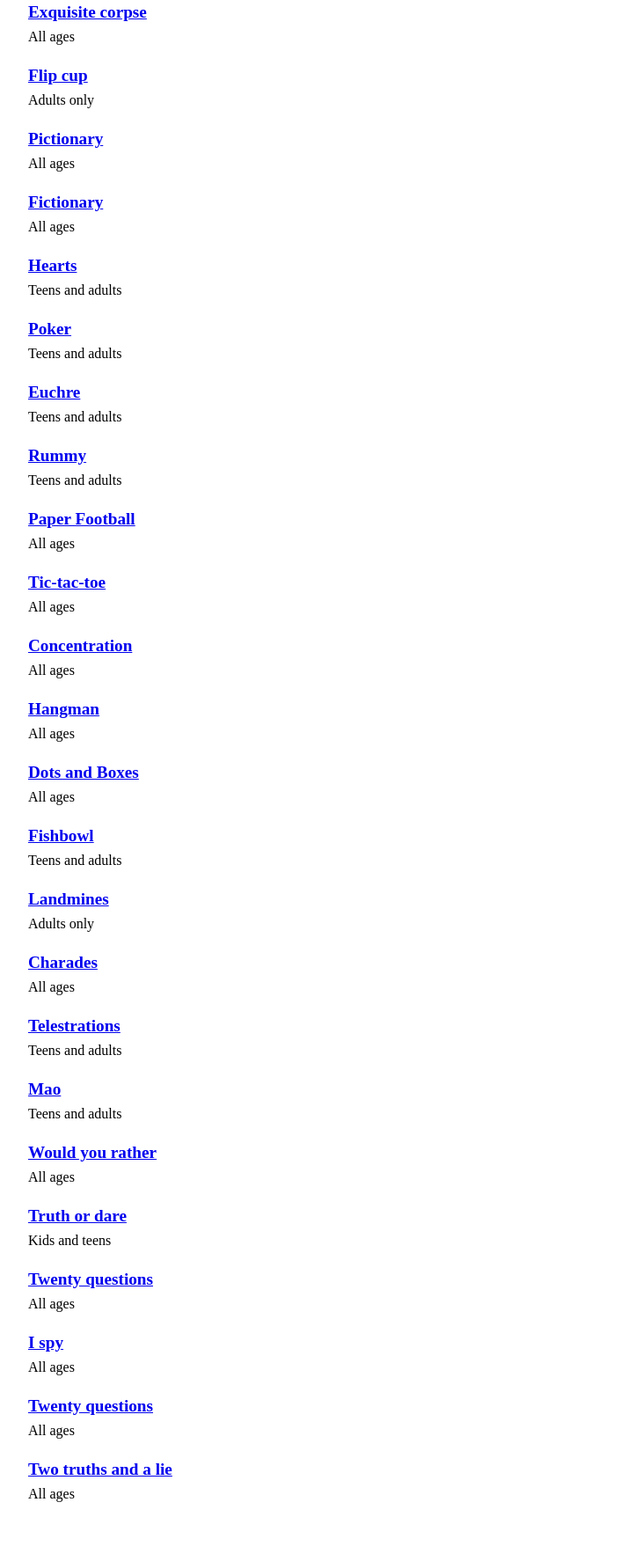
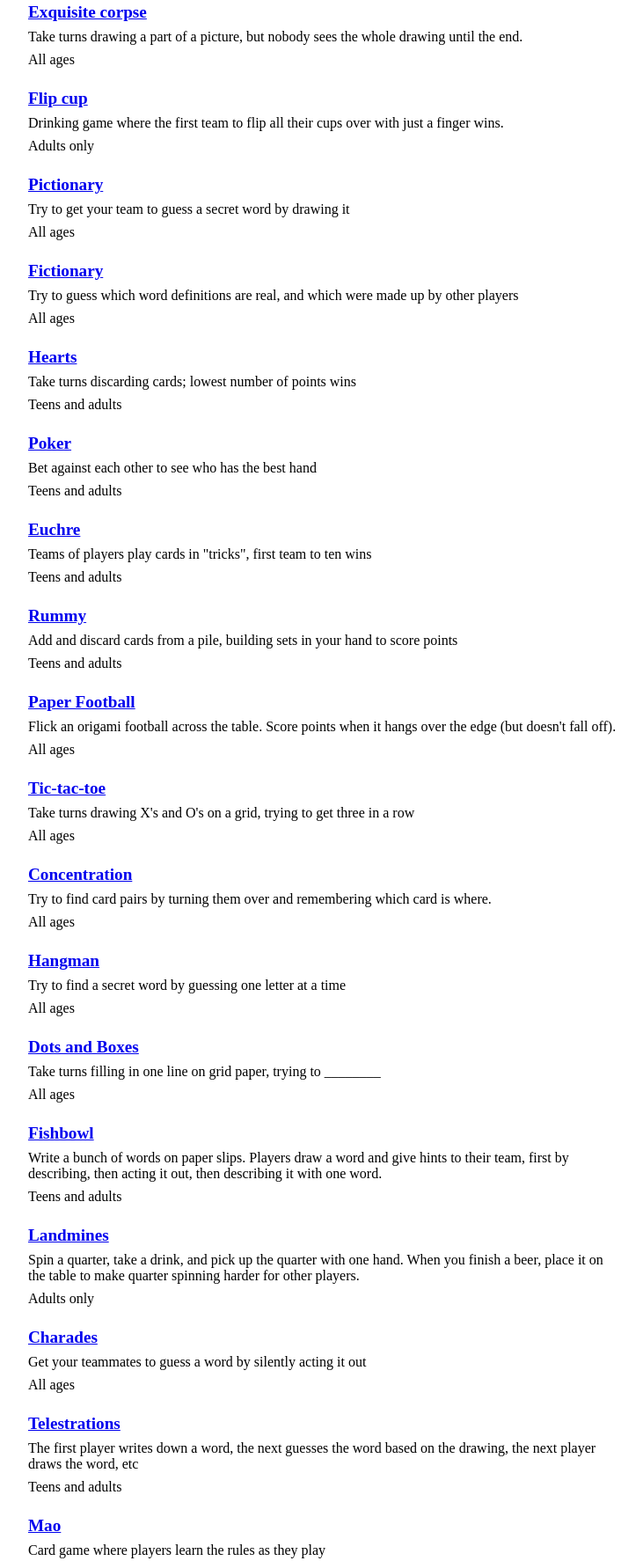
Before and after one commit to sampl/homespun-games, a website: page public/index.html in a window 1280 px wide. Shown: the part 168-1942 px from the top of the page at 88% size, without its empty margins (0-731 px from the left). Drawn offline with Linux system fonts and the light colour scheme.

Commit message:
add game descriptions

```diff
--- a/public/index.html
+++ b/public/index.html
@@ -17,144 +17,161 @@
         <h2>
           <a href="https://en.wikipedia.org/wiki/Exquisite_corpse" target="_blank">Exquisite corpse</a>
         </h2>
+        <p class="summary">Take turns drawing a part of a picture, but nobody sees the whole drawing until the end.</p>
         <p class="ages">All ages</p>
       </div>
       <div class="game">
         <h2>
           <a href="https://en.wikipedia.org/wiki/Flip_cup" target="_blank">Flip cup</a>
         </h2>
+        <p class="summary">Drinking game where the first team to flip all their cups over with just a finger wins.</p>
         <p class="ages">Adults only</p>
       </div>
       <div class="game">
         <h2>
           <a href="https://en.wikipedia.org/wiki/Pictionary" target="_blank">Pictionary</a>
         </h2>
+        <p class="summary">Try to get your team to guess a secret word by drawing it</p>
         <p class="ages">All ages</p>
       </div>
       <div class="game">
         <h2>
           <a href="https://en.wikipedia.org/wiki/Fictionary" target="_blank">Fictionary</a>
         </h2>
+        <p class="summary">Try to guess which word definitions are real, and which were made up by other players</p>
         <p class="ages">All ages</p>
       </div>
       <div class="game">
         <h2>
           <a href="https://en.wikipedia.org/wiki/Hearts" target="_blank">Hearts</a>
         </h2>
+        <p class="summary">Take turns discarding cards; lowest number of points wins</p>
         <p class="ages">Teens and adults</p>
       </div>
       <div class="game">
         <h2>
           <a href="https://en.wikipedia.org/wiki/Poker" target="_blank">Poker</a>
         </h2>
+        <p class="summary">Bet against each other to see who has the best hand</p>
         <p class="ages">Teens and adults</p>
       </div>
       <div class="game">
         <h2>
           <a href="https://en.wikipedia.org/wiki/Euchre" target="_blank">Euchre</a>
         </h2>
+        <p class="summary">Teams of players play cards in "tricks", first team to ten wins</p>
         <p class="ages">Teens and adults</p>
       </div>
       <div class="game">
         <h2>
           <a href="https://en.wikipedia.org/wiki/Rummy" target="_blank">Rummy</a>
         </h2>
+        <p class="summary">Add and discard cards from a pile, building sets in your hand to score points</p>
         <p class="ages">Teens and adults</p>
       </div>
       <div class="game">
         <h2>
           <a href="https://en.wikipedia.org/wiki/Paper_football" target="_blank">Paper Football</a>
         </h2>
+        <p class="summary">Flick an origami football across the table. Score points when it hangs over the edge (but doesn't fall off).</p>
         <p class="ages">All ages</p>
       </div>
       <div class="game">
         <h2>
           <a href="https://en.wikipedia.org/wiki/Tic-tac-toe" target="_blank">Tic-tac-toe</a>
         </h2>
+        <p class="summary">Take turns drawing X's and O's on a grid, trying to get three in a row</p>
         <p class="ages">All ages</p>
       </div>
       <div class="game">
         <h2>
           <a href="https://en.wikipedia.org/wiki/Concentration_(game)" target="_blank">Concentration</a>
         </h2>
+        <p class="summary">Try to find card pairs by turning them over and remembering which card is where.</p>
         <p class="ages">All ages</p>
       </div>
       <div class="game">
         <h2>
           <a href="https://en.wikipedia.org/wiki/Hangman_(game)" target="_blank">Hangman</a>
         </h2>
+        <p class="summary">Try to find a secret word by guessing one letter at a time</p>
         <p class="ages">All ages</p>
       </div>
       <div class="game">
         <h2>
           <a href="https://en.wikipedia.org/wiki/Dots_and_Boxes" target="_blank">Dots and Boxes</a>
         </h2>
+        <p class="summary">Take turns filling in one line on grid paper, trying to ________</p>
         <p class="ages">All ages</p>
       </div>
       <div class="game">
         <h2>
           <a href="https://icebreakerideas.com/fishbowl-game/" target="_blank">Fishbowl</a>
         </h2>
+        <p class="summary">Write a bunch of words on paper slips. Players draw a word and give hints to their team, first by describing, then acting it out, then describing it with one word.</p>
         <p class="ages">Teens and adults</p>
       </div>
       <div class="game">
         <h2>
           <a href="http://www.thecollegesurvivalhandbook.com/2012/02/how-to-play-land-mines-drinking-game.html" target="_blank">Landmines</a>
         </h2>
+        <p class="summary">Spin a quarter, take a drink, and pick up the quarter with one hand. When you finish a beer, place it on the table to make quarter spinning harder for other players.</p>
         <p class="ages">Adults only</p>
       </div>
       <div class="game">
         <h2>
           <a href="https://en.wikipedia.org/wiki/Charades" target="_blank">Charades</a>
         </h2>
+        <p class="summary">Get your teammates to guess a word by silently acting it out</p>
         <p class="ages">All ages</p>
       </div>
       <div class="game">
         <h2>
           <a href="https://en.wikipedia.org/wiki/Telestrations" target="_blank">Telestrations</a>
         </h2>
+        <p class="summary">The first player writes down a word, the next guesses the word based on the drawing, the next player draws the word, etc</p>
         <p class="ages">Teens and adults</p>
       </div>
       <div class="game">
         <h2>
           <a href="https://en.wikipedia.org/wiki/Mao_(card_game)" target="_blank">Mao</a>
         </h2>
+        <p class="summary">Card game where players learn the rules as they play</p>
         <p class="ages">Teens and adults</p>
       </div>
       <div class="game">
         <h2>
           <a href="https://en.wikipedia.org/wiki/Would_you_rather" target="_blank">Would you rather</a>
         </h2>
+        <p class="summary">Take turns asking each other questions like "would you rather be a duck or a horse"?</p>
         <p class="ages">All ages</p>
       </div>
       <div class="game">
         <h2>
           <a href="https://en.wikipedia.org/wiki/Truth_or_dare%3F" target="_blank">Truth or dare</a>
         </h2>
+        <p class="summary">Take turns choosing between answering a question honestly or doing a dare that other players choose.</p>
         <p class="ages">Kids and teens</p>
-      </div>
-      <div class="game">
-        <h2>
-          <a href="https://en.wikipedia.org/wiki/Twenty_Questions" target="_blank">Twenty questions</a>
-        </h2>
-        <p class="ages">All ages</p>
       </div>
       <div class="game">
         <h2>
           <a href="https://en.wikipedia.org/wiki/I_spy" target="_blank">I spy</a>
         </h2>
+        <p class="summary">Pick something in the room. Other players try to guess it asking yes or no questions.</p>
         <p class="ages">All ages</p>
       </div>
       <div class="game">
         <h2>
           <a href="https://en.wikipedia.org/wiki/Twenty_Questions" target="_blank">Twenty questions</a>
         </h2>
+        <p class="summary">Choose an object anywhere in the world. Other players try to guess it asking only yes or no questions.</p>
         <p class="ages">All ages</p>
       </div>
       <div class="game">
         <h2>
           <a href="https://en.wikipedia.org/w/index.php?title=Two_Truths_and_a_Lie&redirect=no" target="_blank">Two truths and a lie</a>
         </h2>
+        <p class="summary">Tell other players two facts about you and one lie; they try to guess the lie.</p>
         <p class="ages">All ages</p>
       </div>
     </div>
```
